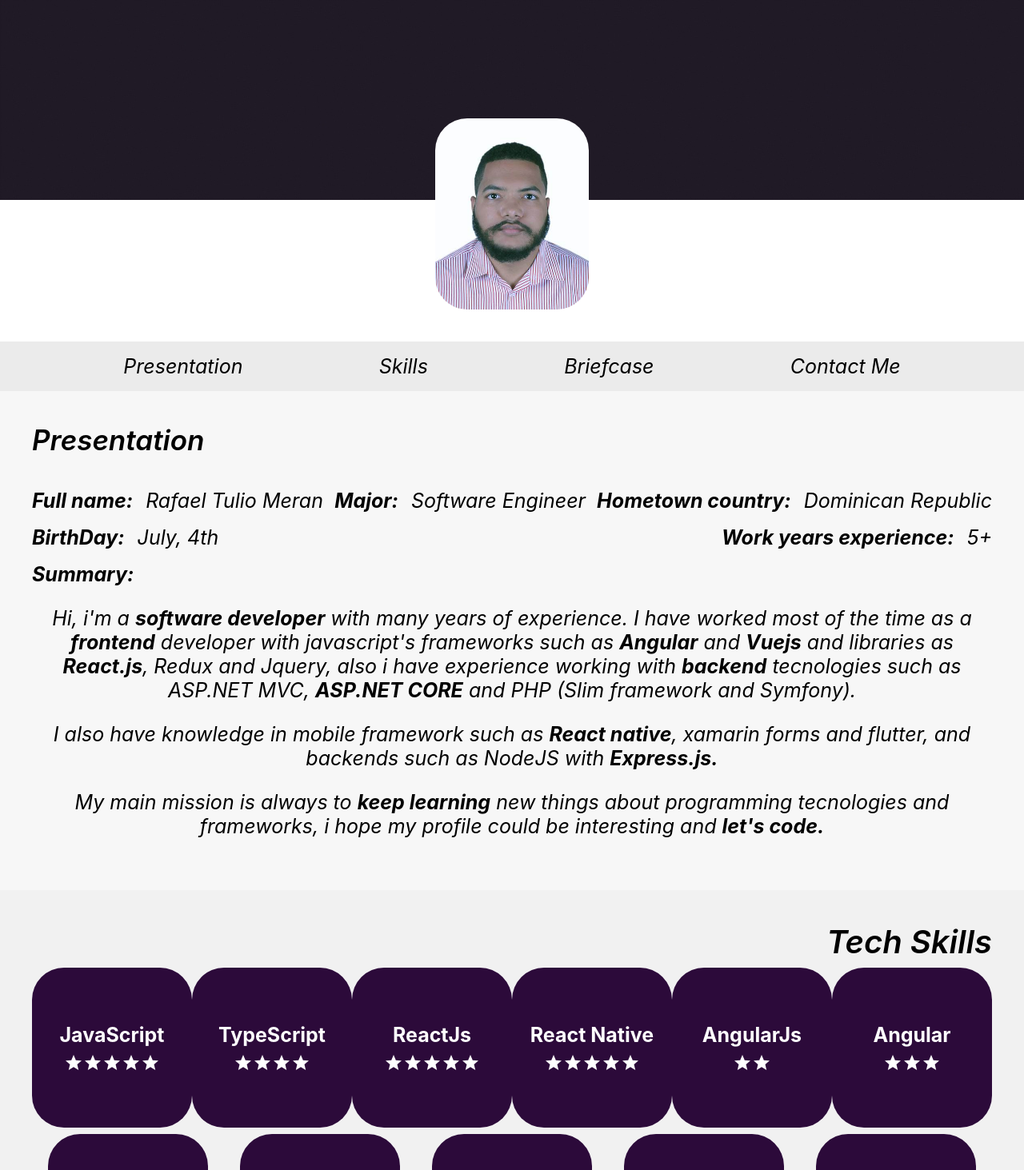
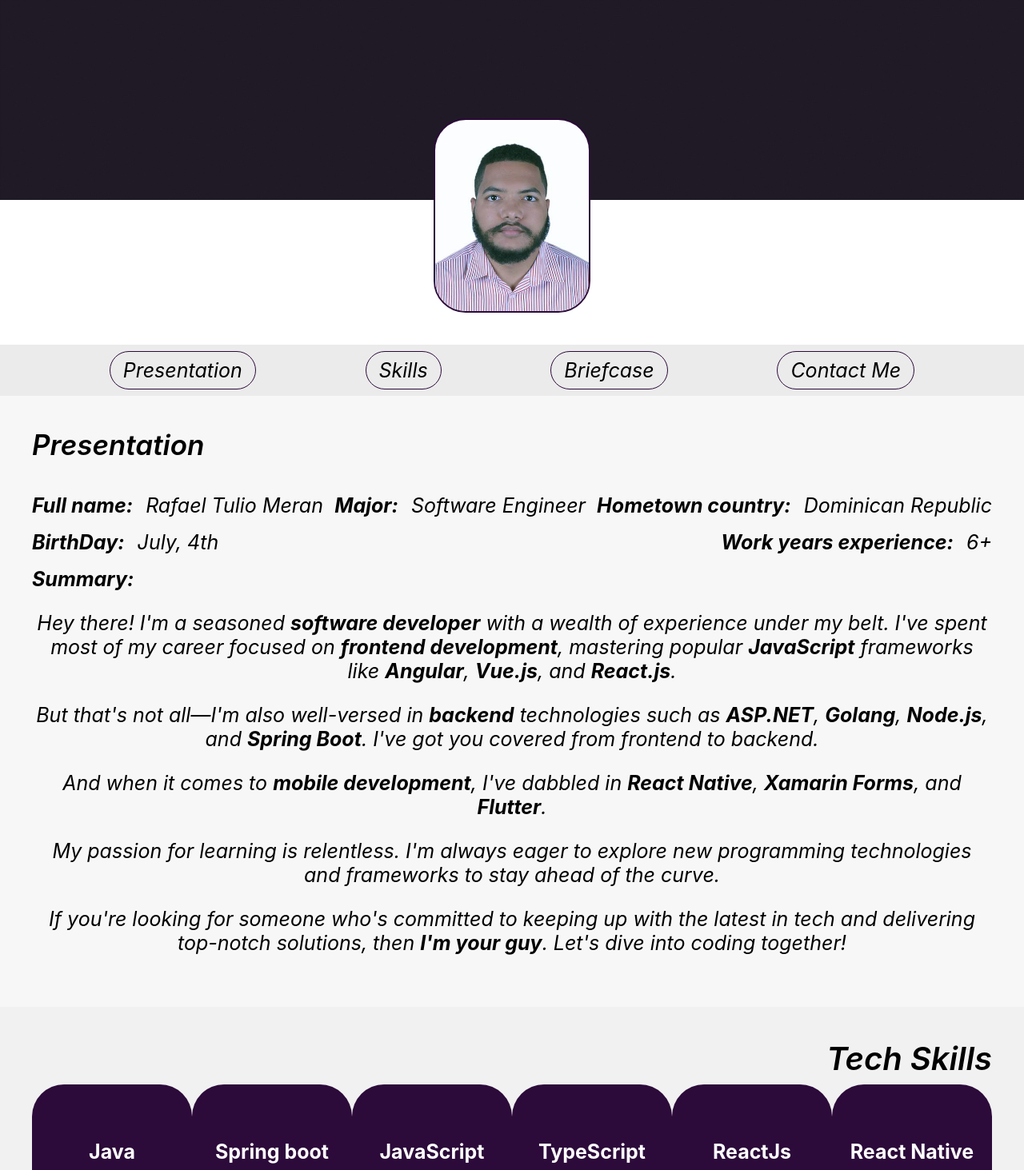
Before and after one commit to TulioMeran/personal-profile, a React (Create React App) app in the folder personal-profile/: page / in a window 1280 px wide. Shown: the top 1463 px of the page at 80% size. Built offline with nearby package versions, Linux system fonts and the light colour scheme.

Commit message:
adding some design changeS

```diff
--- a/personal-profile/public/data.json
+++ b/personal-profile/public/data.json
@@ -1,5 +1,13 @@
 {
   "skills": [
+    {
+      "name": "Java",
+      "rate": 5
+    },
+    {
+      "name": "Spring boot",
+      "rate": 5
+    },
     {
       "name": "JavaScript",
       "rate": 5
--- a/personal-profile/src/components/layouts/main/index.tsx
+++ b/personal-profile/src/components/layouts/main/index.tsx
@@ -8,9 +8,11 @@ import { KeyboardArrowUp } from '@mui/icons-material'
 const MainLayout: FC<{ children: any }> = ({children}) => {
 
   const [isVisible,setIsVisible] = useState(false)
+  const [scrollY, setScrollY] = useState(0);
 
   useEffect(() => {
     window.addEventListener('scroll', () => {
+      setScrollY(window.scrollY)
       if(window.scrollY > 100){
         setIsVisible(true)
       } else {
@@ -35,10 +37,17 @@ const MainLayout: FC<{ children: any }> = ({children}) => {
 
     const profileImgStyle: SxProps = {
       borderRadius: 10,
+      borderColor: '#2C0A3A',
+      borderWidth: 2,
+      borderStyle: 'solid',
       width: {xs: '30%', md: '20%', lg: '15%'},
       height: 'auto',
       alignSelf:'center',
-      marginTop: {xs: '-15%' , md: '-10%', lg: '-8%'}
+      marginTop: {xs: '-15%' , md: '-10%', lg: '-8%'},
+      top: { xs: '11%', md: '5%', lg: 0},
+      position: 'sticky',
+      zIndex: 11,
+      transition: '0.8s'
     }
 
     const headerContainerStyle: SxProps = {
@@ -52,7 +61,7 @@ const MainLayout: FC<{ children: any }> = ({children}) => {
    //   marginBottom: 2,
       backgroundColor: '#EBEBEB',
       position: 'sticky',
-      top: 0,
+      top: -10,
       zIndex: 10
     }
 
@@ -71,7 +80,12 @@ const MainLayout: FC<{ children: any }> = ({children}) => {
        color:'#000',
        paddingInline: 2,
        paddingTop: 1,
-       paddingBottom: 1
+       paddingBottom: 1,
+       borderRadius: 10,
+       borderColor: '#2C0A3A',
+       borderWidth: 1,
+       borderStyle: 'solid',
+
     }
 
     return {
@@ -95,7 +109,14 @@ const MainLayout: FC<{ children: any }> = ({children}) => {
              <Box
                component={'img'}
                src={profilePhoto}
-               sx={sxStyles().profileImgStyle}  />
+               sx={{...sxStyles().profileImgStyle,
+               height: isVisible ? 110 : 'auto',
+               width: {
+                xs: isVisible ? 110 : '30%',
+                md: isVisible ? 110 : '20%',
+                lg: isVisible ? 110 : '15%'
+                },
+                right: isVisible ? 20 : 0  }}  />
               <Box
                 component={'header'}
                 sx={sxStyles().headerContainerStyle} >
--- a/personal-profile/src/components/sections/contactMe/index.tsx
+++ b/personal-profile/src/components/sections/contactMe/index.tsx
@@ -7,7 +7,7 @@ import imgGooglePlay from '../../../assets/Google.png';
 const ContactMeSection = () => {
   const sxStyles = () => {
     const contactmeContainerStyle: SxProps = {
-      padding: 5,
+      padding: 7,
       backgroundColor: '#E1E1E1',
       display: 'flex',
       flexDirection: 'column',
@@ -75,9 +75,6 @@ const ContactMeSection = () => {
 
       <Box component={'div'} sx={sxStyles().linksContainerStyle}>
         <Box component={'div'} sx={sxStyles().contactBoxStyle}>
-          <Box component={'label'} sx={sxStyles().contactBoxLabelStyle}>
-            Linkedin:{' '}
-          </Box>
           <Box
             component={'img'}
             src={imgLinkedin}
@@ -92,9 +89,6 @@ const ContactMeSection = () => {
           </Box>
         </Box>
         <Box component={'div'} sx={sxStyles().contactBoxStyle}>
-          <Box component={'label'} sx={sxStyles().contactBoxLabelStyle}>
-            Email:{' '}
-          </Box>
           <EmailOutlined
             sx={{ ...sxStyles().contactBoxImgStyle, color: '#900C3F' }}
           />
@@ -107,22 +101,6 @@ const ContactMeSection = () => {
           </Box>
         </Box>
         <Box component={'div'} sx={sxStyles().contactBoxStyle}>
-          <Box component={'label'} sx={sxStyles().contactBoxLabelStyle}>
-            GitHub:{' '}
-          </Box>
-          <GitHub sx={{ ...sxStyles().contactBoxImgStyle, color: '#2C0A3A' }} />
-          <Box
-            component={'a'}
-            href="https://github.com/TulioMeran"
-            target={'_blank'}
-            sx={sxStyles().enlaceStyle}>
-            my page
-          </Box>
-        </Box>
-        <Box component={'div'} sx={sxStyles().contactBoxStyle}>
-          <Box component={'label'} sx={sxStyles().contactBoxLabelStyle}>
-            Google Play Store:{' '}
-          </Box>
           <Box
             component={'img'}
             src={imgGooglePlay}
@@ -133,9 +111,20 @@ const ContactMeSection = () => {
             href="https://play.google.com/store/apps/developer?id=TulioMeran"
             target={'_blank'}
             sx={sxStyles().enlaceStyle}>
-            my account
+            Google Play Store
           </Box>
         </Box>
+        <Box component={'div'} sx={sxStyles().contactBoxStyle}>
+          <GitHub sx={{ ...sxStyles().contactBoxImgStyle, color: '#2C0A3A' }} />
+          <Box
+            component={'a'}
+            href="https://github.com/TulioMeran"
+            target={'_blank'}
+            sx={sxStyles().enlaceStyle}>
+            GitHub
+          </Box>
+        </Box>
+
       </Box>
     </Box>
   );
--- a/personal-profile/src/components/sections/presentation/index.tsx
+++ b/personal-profile/src/components/sections/presentation/index.tsx
@@ -1,4 +1,5 @@
 import { Box, SxProps } from "@mui/material"
+import StrongLabel from "../../shared/StrongLabel"
 
 const PresentationSection = () => {
 
@@ -65,19 +66,25 @@ const PresentationSection = () => {
           </Box>
           <Box component={'div'} sx={sxStyles().valueContainerStyle} >
                <label><strong>Work years experience:</strong></label>
-               <label>5+</label>
+               <label>6+</label>
           </Box>
           </Box>
           <Box component={'div'}>
                <label> <strong>Summary:</strong> </label>
                <Box component={'p'} sx={{textAlign: 'center'}} >
-                 Hi, i'm a <strong>software developer</strong> with many years of experience. I have worked most of the time as a <strong>frontend</strong> developer with javascript's frameworks such as <strong>Angular</strong> and <strong>Vuejs</strong>  and libraries as <strong>React.js</strong>, Redux and Jquery, also i have experience working with <strong>backend</strong> tecnologies such as ASP.NET MVC, <strong>ASP.NET CORE</strong>  and PHP (Slim framework and Symfony).
+                  Hey there! I'm a seasoned <StrongLabel label="software developer" /> with a wealth of experience under my belt. I've spent most of my career focused on <StrongLabel label="frontend development" />, mastering popular <StrongLabel label="JavaScript" /> frameworks like <StrongLabel label="Angular" />, <StrongLabel label="Vue.js" />, and <StrongLabel label="React.js" />.
                </Box>
                <Box component={'p'} sx={{textAlign: 'center'}} >
-                  I also have knowledge in mobile framework such as <strong>React native</strong>, xamarin forms and flutter, and backends such as NodeJS with <strong>Express.js.</strong>
+                  But that's not all—I'm also well-versed in <StrongLabel label="backend" /> technologies such as <StrongLabel label="ASP.NET" />, <StrongLabel label="Golang" />, <StrongLabel label="Node.js" />, and <StrongLabel label="Spring Boot" />. I've got you covered from frontend to backend.
                </Box>
                <Box component={'p'} sx={{textAlign: 'center'}} >
-                 My main mission is always to <strong>keep learning</strong> new things about programming tecnologies and frameworks, i hope my profile could be interesting and <strong>let's code.</strong>
+                  And when it comes to <StrongLabel label="mobile development" />, I've dabbled in <StrongLabel label="React Native" />, <StrongLabel label="Xamarin Forms" />, and <StrongLabel label="Flutter" />.
+               </Box>
+               <Box component={'p'} sx={{textAlign: 'center'}} >
+                  My passion for learning is relentless. I'm always eager to explore new programming technologies and frameworks to stay ahead of the curve.
+               </Box>
+               <Box component={'p'} sx={{textAlign: 'center'}} >
+                  If you're looking for someone who's committed to keeping up with the latest in tech and delivering top-notch solutions, then <StrongLabel label="I'm your guy" />. Let's dive into coding together!
                </Box>
           </Box>
         </Box>
--- /dev/null
+++ b/personal-profile/src/components/shared/StrongLabel/index.tsx
@@ -0,0 +1,18 @@
+import { Box, SxProps } from "@mui/material"
+import { FC } from "react"
+
+interface Props {
+    label: string
+}
+const StrongLabel: FC<Props> = ({label}) => {
+
+    const styleLabel: SxProps = {
+        fontWeight: 'bold'
+    }
+
+    return (
+        <Box component={'label'} sx={styleLabel} >{label}</Box>
+    )
+}
+
+export default StrongLabel
```
Also changed, not shown: 1 other file (tests, documents, lock files or other folders).
